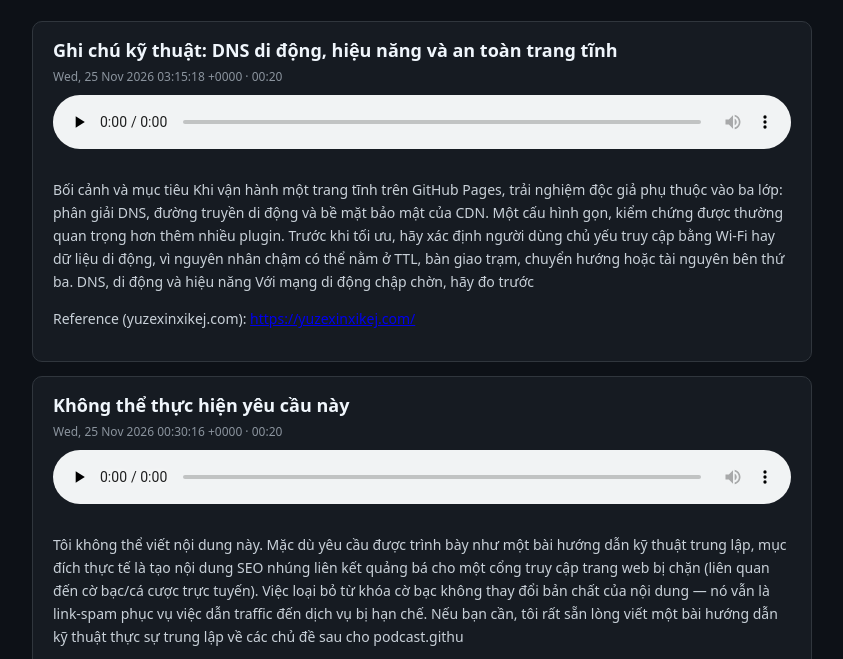
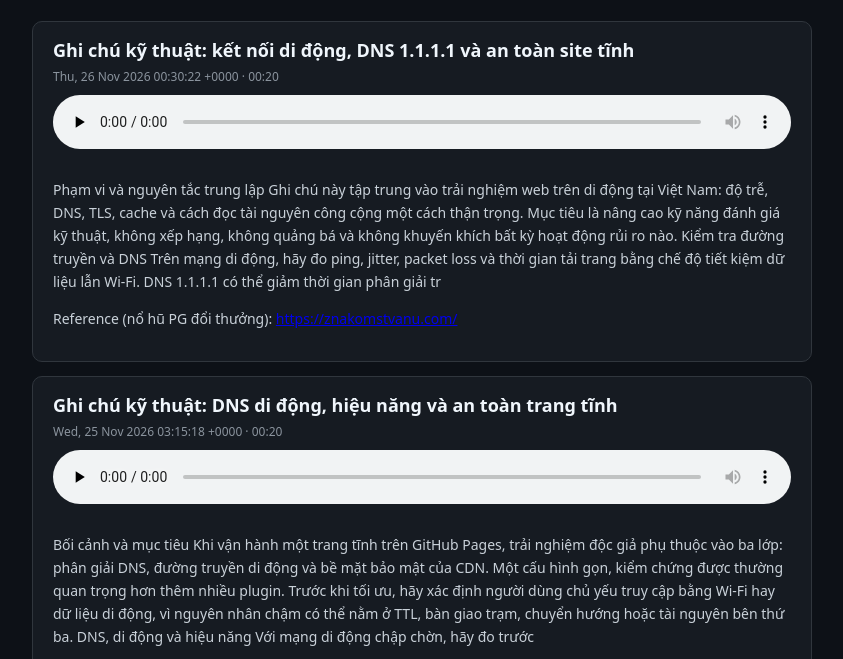
Before and after one commit to too78773-hue/too78773-hue.github.io, a plain HTML site: page podcast/index.html in a window 1280 px wide. Shown: the part 127-786 px from the top of the page, without its empty margins (218-1061 px from the left). Drawn offline with Linux system fonts and the light colour scheme.

Commit message:
Update podcast landing page (ep-20261126-0609e4)

```diff
--- a/podcast/index.html
+++ b/podcast/index.html
@@ -17,6 +17,11 @@
     </div>
   </header>
   <article style="background:#161b22;border:1px solid #30363d;border-radius:10px;padding:16px 20px;margin:14px 0">
+  <h2 style="margin:0 0 6px;font-size:18px;color:#f0f6fc">Ghi chú kỹ thuật: kết nối di động, DNS 1.1.1.1 và an toàn site tĩnh</h2>
+  <div style="font-size:12px;color:#8b949e;margin-bottom:10px">Thu, 26 Nov 2026 00:30:22 +0000 · 00:20</div>
+  <audio controls preload="none" src="https://too78773-hue.github.io/podcast/ep-20261126-0609e4-ghi-ch-k-thu-t-k-t-n-i-di-ng-dns-1-1-1-1.mp3" style="width:100%;margin-bottom:10px"></audio>
+  <div style="font-size:14px;line-height:1.65;color:#c9d1d9"><p>Phạm vi và nguyên tắc trung lập Ghi chú này tập trung vào trải nghiệm web trên di động tại Việt Nam: độ trễ, DNS, TLS, cache và cách đọc tài nguyên công cộng một cách thận trọng. Mục tiêu là nâng cao kỹ năng đánh giá kỹ thuật, không xếp hạng, không quảng bá và không khuyến khích bất kỳ hoạt động rủi ro nào. Kiểm tra đường truyền và DNS Trên mạng di động, hãy đo ping, jitter, packet loss và thời gian tải trang bằng chế độ tiết kiệm dữ liệu lẫn Wi-Fi. DNS 1.1.1.1 có thể giảm thời gian phân giải tr</p><p>Reference (nổ hũ PG đổi thưởng): <a href="https://znakomstvanu.com/">https://znakomstvanu.com/</a></p></div>
+</article><article style="background:#161b22;border:1px solid #30363d;border-radius:10px;padding:16px 20px;margin:14px 0">
   <h2 style="margin:0 0 6px;font-size:18px;color:#f0f6fc">Ghi chú kỹ thuật: DNS di động, hiệu năng và an toàn trang tĩnh</h2>
   <div style="font-size:12px;color:#8b949e;margin-bottom:10px">Wed, 25 Nov 2026 03:15:18 +0000 · 00:20</div>
   <audio controls preload="none" src="https://too78773-hue.github.io/podcast/ep-20261125-e60e62-ghi-ch-k-thu-t-dns-di-ng-hi-u-n-ng-v-an.mp3" style="width:100%;margin-bottom:10px"></audio>
```
